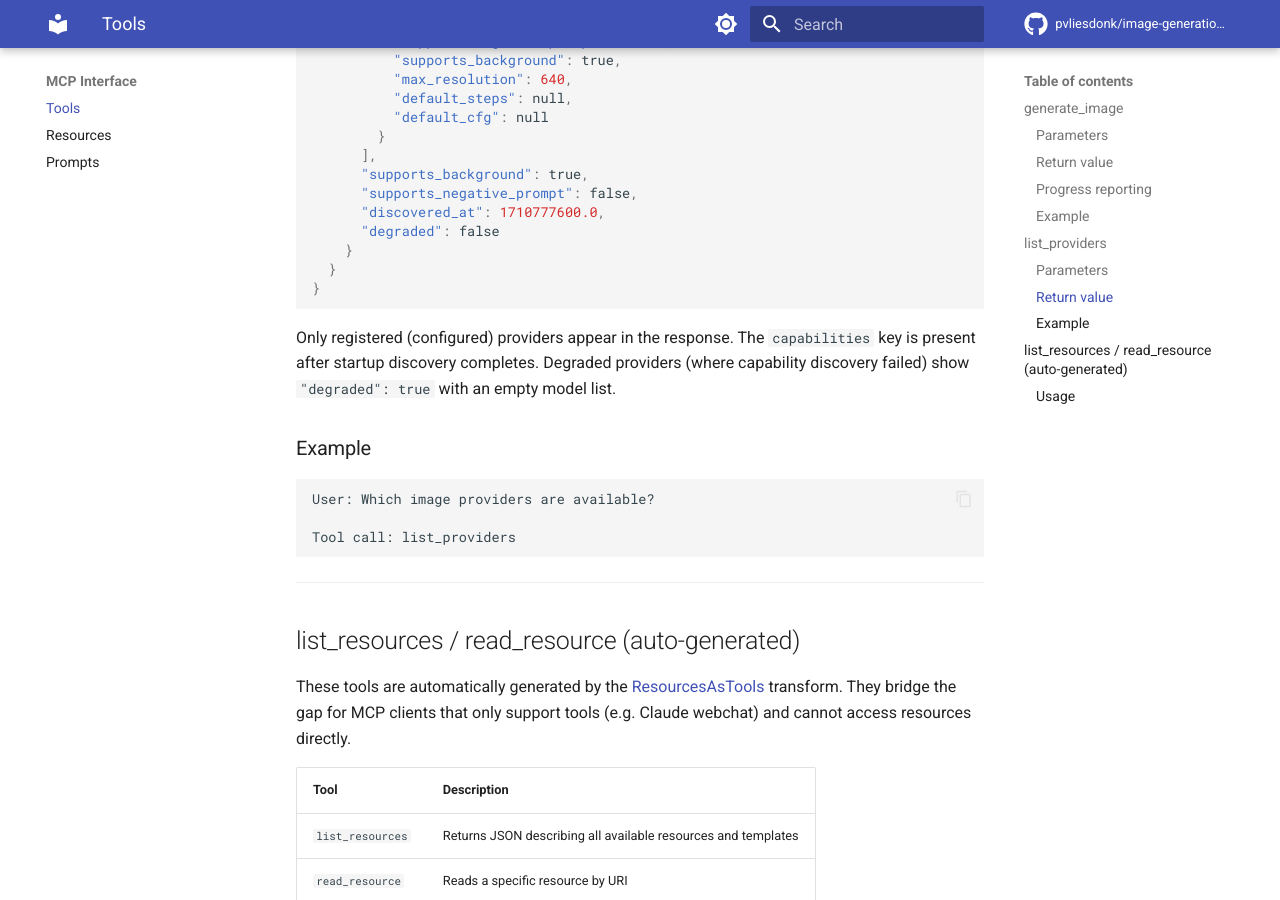
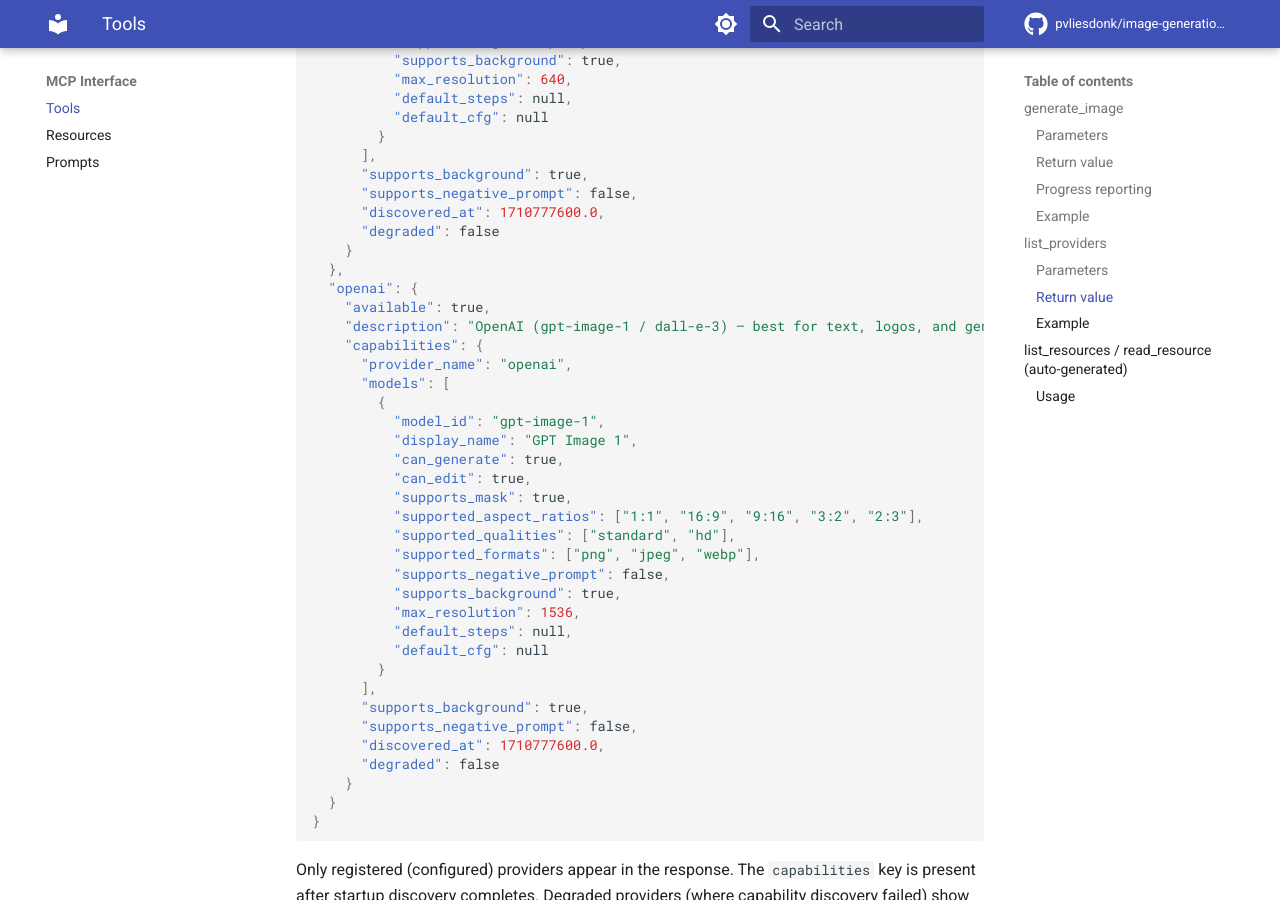
Before and after one commit to pvliesdonk/image-generation-mcp, an MkDocs documentation site: the page built from docs/tools.md, in a window 1280 px wide and 900 px high, scrolled down 3012 px. Built offline with MkDocs 1.6.1 and Material for MkDocs 9.7.7, drawn with Linux system fonts in a browser that asks for light colours; comment, search, counter and statistics services are not loaded.

Commit message:
fix: restore openai in docs example, add write-tag guard comment
- Restore openai provider in list_providers JSON example (was
  accidentally truncated)
- Add guarding comment about ResourcesAsTools exposing all resources,
  including any future write-tagged ones

Co-Authored-By: Claude Opus 4.6 <noreply@anthropic.com>

````diff
--- a/docs/tools.md
+++ b/docs/tools.md
@@ -115,6 +115,34 @@ JSON object with provider names, availability, and capability information:
       "discovered_at": 1710777600.0,
       "degraded": false
     }
+  },
+  "openai": {
+    "available": true,
+    "description": "OpenAI (gpt-image-1 / dall-e-3) — best for text, logos, and general-purpose generation",
+    "capabilities": {
+      "provider_name": "openai",
+      "models": [
+        {
+          "model_id": "gpt-image-1",
+          "display_name": "GPT Image 1",
+          "can_generate": true,
+          "can_edit": true,
+          "supports_mask": true,
+          "supported_aspect_ratios": ["1:1", "16:9", "9:16", "3:2", "2:3"],
+          "supported_qualities": ["standard", "hd"],
+          "supported_formats": ["png", "jpeg", "webp"],
+          "supports_negative_prompt": false,
+          "supports_background": true,
+          "max_resolution": 1536,
+          "default_steps": null,
+          "default_cfg": null
+        }
+      ],
+      "supports_background": true,
+      "supports_negative_prompt": false,
+      "discovered_at": 1710777600.0,
+      "degraded": false
+    }
   }
 }
 ```
````
Also changed, not shown: 1 other file.
